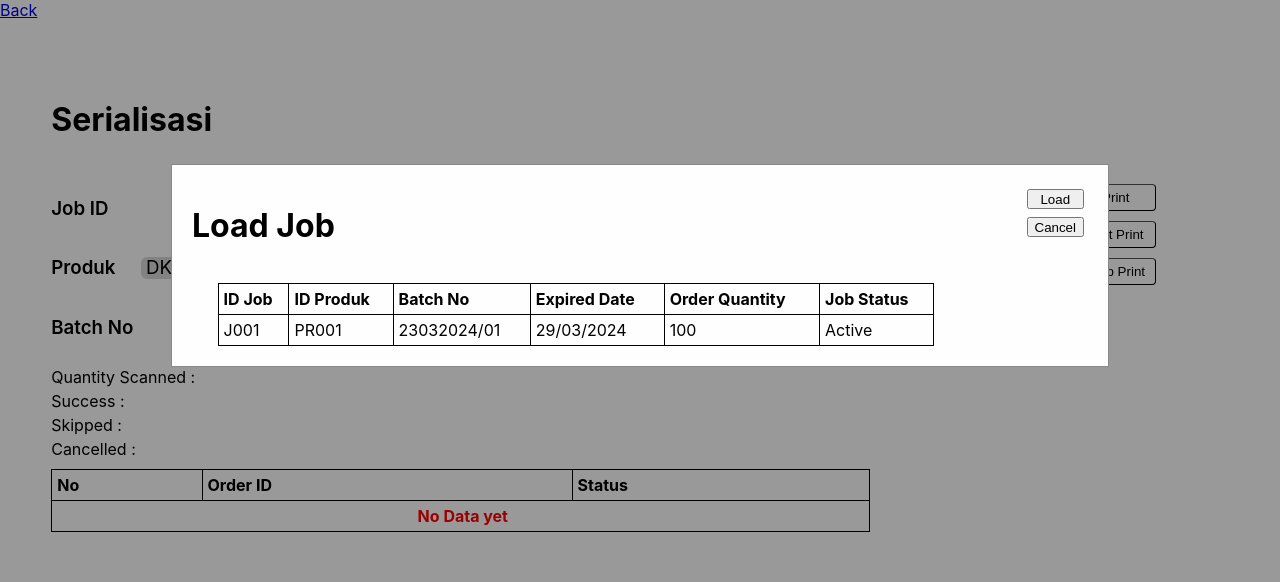
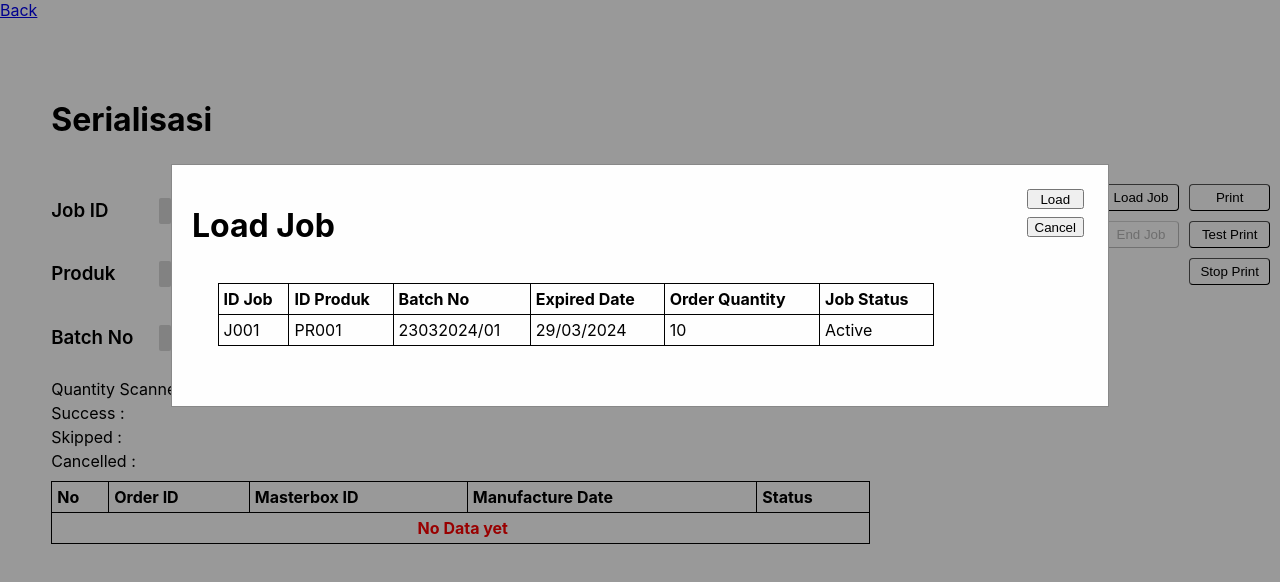
Before and after one commit to KevinDallian/QRCode, a React (Create React App) app: page /serialisasi in a window 1280 px wide. Both pictures are taken after a click on the button "Load Job". Shown: the top 582 px of the page. Built offline with nearby package versions, Linux system fonts and the light colour scheme.

Commit message:
added logic for serialization buttons

```diff
--- /dev/null
+++ b/src/Components/Modal/Modal.css
@@ -0,0 +1,20 @@
+.modal {
+    position: fixed;
+    z-index: 1;
+    padding-top: 100px;
+    left: 0;
+    top: 0;
+    width: 100%;
+    height: 100%;
+    overflow: auto;
+    background-color: rgb(0, 0, 0);
+    background-color: rgba(0, 0, 0, 0.4);
+}
+
+.modal-content {
+    background-color: #fefefe;
+    margin: 5% auto;
+    padding: 20px;
+    border: 1px solid #888;
+    width: 70vw;
+}
--- /dev/null
+++ b/src/Components/Modal/Modal.js
@@ -0,0 +1,13 @@
+import './Modal.css'
+
+export default function Modal({children}) {
+    return (
+        <>
+        <div className='modal'>
+            <div className='modal-content'>
+                {children}
+            </div>
+        </div>
+        </>
+    );
+}
--- a/src/Pages/Serialisasi/Serialisasi.css
+++ b/src/Pages/Serialisasi/Serialisasi.css
@@ -8,19 +8,19 @@
 }
 
 .name {
-    padding-top: 3px;
-    padding-bottom: 3px;
+    padding-top: 5px;
+    padding-bottom: 5px;
     margin-right: 2vw;
     font-weight: 600;
 }
 
 .detail {
-    padding-top: 3px;
-    padding-bottom: 3px;
-    padding-left: 5px;
-    padding-right: 5px;
+    padding-top: 5px;
+    padding-bottom: 5px;
+    padding-left: 6px;
+    padding-right: 6px;
     background-color: #d9d9d9;
-    border-radius: 6px;
+    border-radius: 2px;
     font-weight: 400;
 }
 
@@ -31,30 +31,16 @@
 
 #table {
     margin-left: 2vw;
-}
-
-.modal {
-    position: fixed;
-    z-index: 1;
-    padding-top: 100px;
-    left: 0;
-    top: 0;
-    width: 100%;
-    height: 100%;
-    overflow: auto;
-    background-color: rgb(0, 0, 0);
-    background-color: rgba(0, 0, 0, 0.4);
-}
-
-.modal-content {
-    background-color: #fefefe;
-    margin: 5% auto;
-    padding: 20px;
-    border: 1px solid #888;
-    width: 70vw;
+    margin-bottom: 5vh;
 }
 
 .modal-btn {
     margin: 0.5vh;
     height: 2.5vh;
 }
+
+.joblist-box {
+    display: grid;
+    grid-template-columns: 1fr 1fr;
+    justify-items: left;
+}
--- a/src/Pages/Serialisasi/Serialisasi.js
+++ b/src/Pages/Serialisasi/Serialisasi.js
@@ -3,36 +3,88 @@ import { Link } from 'react-router-dom';
 import ActionButton from '../../Components/ActionButton/ActionButton';
 import ReactTable from '../../Components/Table/ReactTable';
 import { useState } from 'react';
+import Modal from '../../Components/Modal/Modal';
 
 export default function Serialisasi(){
-    const headers = ['No', 'Order ID', 'Status'];
-    const [showModal, setShowModal] = useState(false);
+    const headers = ['No', 'Order ID', 'Masterbox ID', 'Manufacture Date', 'Status'];
+    const [showJobModal, setShowJobModal] = useState(false);
+    const [showEndModal, setShowEndModal] = useState(false);
     const [currentJob, setCurrentJob] = useState({});
     const [data, setData] = useState([]);
 
-    const toggleModal = () => {
-        setShowModal(!showModal);
+    const jobs = [
+        {id : "J001", productID : "PR001", batchNo : "23032024/01", expiredDate : new Date("2024-03-29").toString(), quantity : 10, jobStatus : "Active"},
+    ];
+
+    const loadJob = (index) => {
+        const job = jobs[index];
+        setCurrentJob(job);
+        generateData(job);
+    }
+
+    const endJob = () => {
+        const updatedJob = currentJob;
+        updatedJob.jobStatus = "Ended";
+        setCurrentJob(updatedJob);
+        toggleModal("EndModal");
+    }
+
+    const toggleModal = (modalType) => {
+        if (modalType === "JobModal") {
+            setShowJobModal(!showJobModal);
+        } else {
+            setShowEndModal(!showEndModal);
+        }
+
+    }
+
+    const formatDate = (date) => {
+        if (!date) return "";
+        if (date instanceof Date) {
+            return date.toISOString().split('T')[0];
+        } else {
+            return new Date(date).toISOString().split('T')[0];
+        }
+    }
+
+    const generateData = (job) => {
+        let generatedData = [];
+        console.log(job.quantity);
+        for (let i=0;i<job.quantity;i++) {
+            const existingDataLength = generatedData.length;
+            const generatedID = `OR${(existingDataLength+1).toString().padStart(3, "0")}`;
+            const newData = {
+                id : generatedID,
+                jobID : job.id,
+                masterboxID : "",
+                manufactureDate : new Date().toDateString,
+                orderStatus : "Not Printed"
+            };
+            generatedData.push(newData);
+        }
+        setData(generatedData)
     }
 
     return (
         <>
-            {showModal && <JobModal showModal={showModal} setShowModal={setShowModal}/>}
+            {showJobModal && <JobModal toggleModal={()=>toggleModal("JobModal")} loadJob={loadJob} jobs={jobs}/>}
             <Link to='/'>Back</Link>
+            {showEndModal && <EndModal toggleModal={()=>toggleModal("EndModal")} endJob={endJob}/>}
             <h1 className='title'>Serialisasi</h1>
             <div className='flex-row job-display'>
                 <div className='col'>
-                    <JobList name={"Job ID"} detail={"J001"}/>
-                    <JobList name={"Produk"} detail={"DKL201030123"}/>
-                    <JobList name={"Batch No"} detail={"202423/01"} />
+                    <JobList name={"Job ID"} detail={currentJob.id}/>
+                    <JobList name={"Produk"} detail={currentJob.productID}/>
+                    <JobList name={"Batch No"} detail={currentJob.batchNo} />
                 </div>
                 <div className='col'>
-                    <JobList name={"Order Quantity"} detail={""}/>
-                    <JobList name={"Expired Date"} detail={""}/>
-                    <JobList name={"Job Status"} detail={"Active"}/>
+                    <JobList name={"Order Quantity"} detail={currentJob.quantity}/>
+                    <JobList name={"Expired Date"} detail={formatDate(currentJob.expiredDate)}/>
+                    <JobList name={"Job Status"} detail={currentJob.jobStatus}/>
                 </div>
                 <div className='flex-column'>
-                    <ActionButton name={"Load Job"} onClickFunction={toggleModal}/>
-                    <ActionButton name={"End Job"} onClickFunction={()=> {console.log("End Job")}}/>
+                    <ActionButton name={"Load Job"} onClickFunction={()=>{toggleModal("JobModal")}}/>
+                    <ActionButton name={"End Job"} onClickFunction={()=> {toggleModal("EndModal")}} disabled={Object.keys(currentJob).length === 0}/>
                 </div>
                 <div className='flex-column'>
                     <ActionButton name={"Print"} onClickFunction={()=> {console.log("Print")}}/>
@@ -47,7 +99,7 @@ export default function Serialisasi(){
                 <p>Cancelled        :</p>
             </div>
             <div id='table'>
-                <ReactTable headers={headers} datas={data}/>
+                <ReactTable headers={headers} datas={data} onClickHandler={(e)=>{console.log(e)}}/>
             </div>
         </>
     );
@@ -55,43 +107,51 @@ export default function Serialisasi(){
 
 function JobList({name, detail}) {
     return (
-        <div className='flex-space-between'>
+        <div className='flex-space-between joblist-box'>
             <h3 className='name'>{name}</h3>
             <h3 className='detail'>{detail}</h3>
         </div>
     );
 }
 
-function JobModal({showModal, setShowModal, currentJob, setCurrentJob}) {
+function JobModal({toggleModal, loadJob, jobs}) {
     const [currentIndex, setCurrentIndex] = useState(null);
     const modalHeaders = ["ID Job", "ID Produk", "Batch No", "Expired Date", "Order Quantity", "Job Status"];
-    const jobs = [
-        {id : "J001", productID : "PR001", batchNo : "23032024/01", expiredDate : new Date("2024-03-29").toString(), quantity : 100, jobStatus : "Active"},
-    ];
 
-    const toggleModal = () => {
-        setShowModal(!showModal);
+    const onClickTableModal = (index) => {
+        setCurrentIndex(index);
     }
 
-    const loadJob = (job) => {
-        setCurrentJob(job);
+    const setJob = (jobIndex) => {
+        loadJob(jobIndex);
         toggleModal();
     }
 
     return (
-        <div className='modal'>
-            <div className='modal-content'>
+        <Modal>
             <div className='flex-space-between'>
                 <h1>Load Job</h1>
                 <div className='flex-column'>
-                        <button className='modal-btn' onClick={loadJob}>Load</button>
+                    <button className='modal-btn' onClick={()=>{setJob(currentIndex)}}>Load</button>
                     <button className='modal-btn' onClick={toggleModal}>Cancel</button>
                 </div>
             </div>
             <div className=''>
-                    <ReactTable headers={modalHeaders} datas={jobs} onClickHandler={(e)=>{setCurrentIndex(e.target.value)}}/>
+                <ReactTable headers={modalHeaders} datas={jobs} currentIndex={currentIndex} onClickHandler={onClickTableModal}/>
             </div>
-            </div>
-        </div>
+        </Modal>
     );
 }
+
+function EndModal({toggleModal, endJob}){
+    return (
+        <Modal>
+            <h1>End Job</h1>
+            <p>Apakah ingin melakukan End Job?</p>
+            <div className='flex-row'>
+                <button onClick={toggleModal}>Cancel</button>
+                <button onClick={()=>{endJob()}}>End</button>
+            </div>
+        </Modal>
+    );
+}
```
Lines whose indentation alone changed are shown as unchanged.
